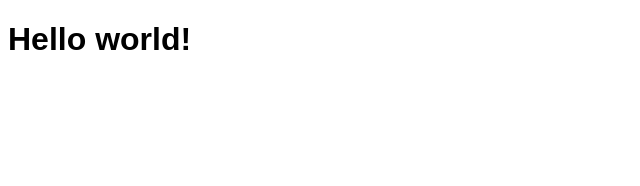
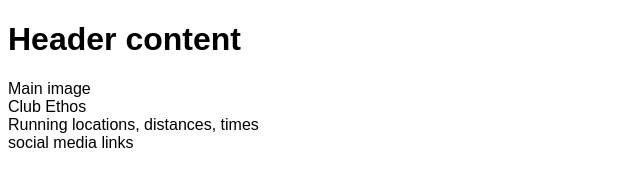
Before and after one commit to adrian-1990/love-running, a plain HTML site: page index.html in a window 1280 px wide. Shown: the whole page, without its empty margins (0-640 px from the left). Drawn offline with Linux system fonts and the light colour scheme.

Commit message:
Add core structure for home page

```diff
--- a/index.html
+++ b/index.html
@@ -11,6 +11,12 @@
     <title>Love Running</title>
 </head>
 <body>
-    <h1>Hello world!</h1>
+    <h1>Header content</h1>
+    <section>Main image</section>
+    <section>Club Ethos</section>
+    <section>Running locations, distances, times</section>
+    <footer>
+        social media links
+    </footer>
 </body>
 </html>
```
